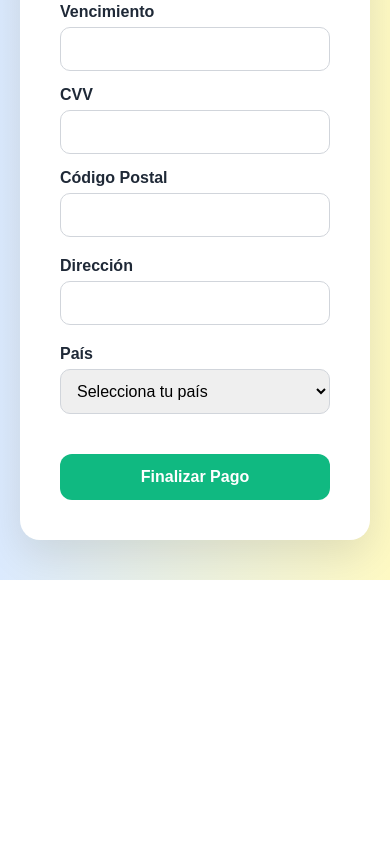
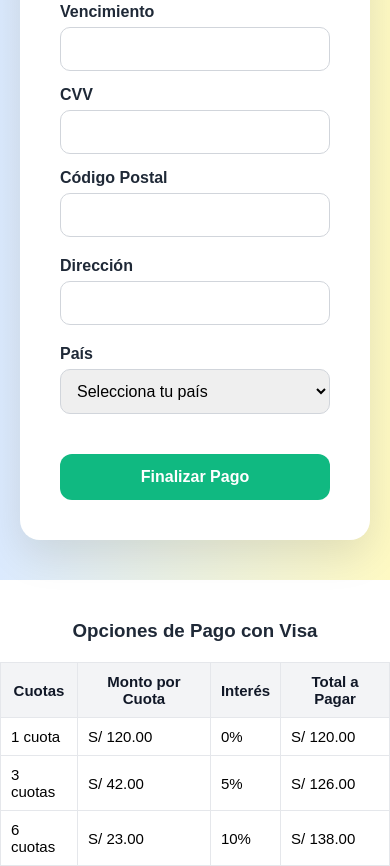
Before and after one commit to Dantalian135/tiendant, a plain HTML site: page visa.html in a window 390 px wide. Shown: the part 581-1447 px from the top of the page. Before the commit the page ends 1161 px from the top, so only its background shows below. Drawn offline with Linux system fonts and the light colour scheme.

Commit message:
Subir proyecto responsive

```diff
--- a/visa.html
+++ b/visa.html
@@ -168,6 +168,41 @@
     </form>
   </div>
 </section>
+</form>
+
+    <div style="margin-top: 40px;">
+      <h3 style="text-align: center; color: #1f2937;">Opciones de Pago con Visa</h3>
+      <table style="width: 100%; border-collapse: collapse; margin-top: 20px; font-size: 15px;">
+        <thead style="background-color: #f3f4f6; color: #111827;">
+          <tr>
+            <th style="padding: 10px; border: 1px solid #e5e7eb;">Cuotas</th>
+            <th style="padding: 10px; border: 1px solid #e5e7eb;">Monto por Cuota</th>
+            <th style="padding: 10px; border: 1px solid #e5e7eb;">Interés</th>
+            <th style="padding: 10px; border: 1px solid #e5e7eb;">Total a Pagar</th>
+          </tr>
+        </thead>
+        <tbody>
+          <tr>
+            <td style="padding: 10px; border: 1px solid #e5e7eb;">1 cuota</td>
+            <td style="padding: 10px; border: 1px solid #e5e7eb;">S/ 120.00</td>
+            <td style="padding: 10px; border: 1px solid #e5e7eb;">0%</td>
+            <td style="padding: 10px; border: 1px solid #e5e7eb;">S/ 120.00</td>
+          </tr>
+          <tr>
+            <td style="padding: 10px; border: 1px solid #e5e7eb;">3 cuotas</td>
+            <td style="padding: 10px; border: 1px solid #e5e7eb;">S/ 42.00</td>
+            <td style="padding: 10px; border: 1px solid #e5e7eb;">5%</td>
+            <td style="padding: 10px; border: 1px solid #e5e7eb;">S/ 126.00</td>
+          </tr>
+          <tr>
+            <td style="padding: 10px; border: 1px solid #e5e7eb;">6 cuotas</td>
+            <td style="padding: 10px; border: 1px solid #e5e7eb;">S/ 23.00</td>
+            <td style="padding: 10px; border: 1px solid #e5e7eb;">10%</td>
+            <td style="padding: 10px; border: 1px solid #e5e7eb;">S/ 138.00</td>
+          </tr>
+        </tbody>
+      </table>
+    </div>
 
 
 
```
